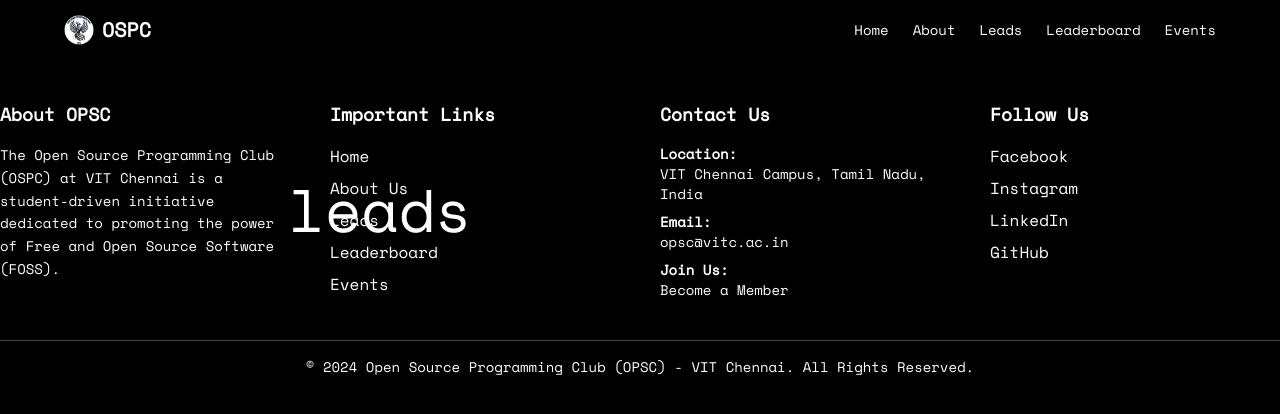
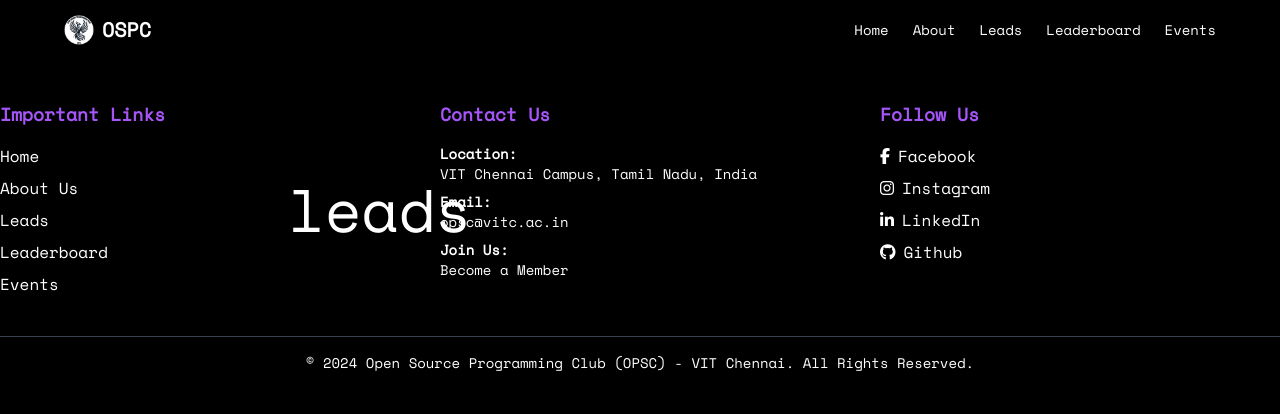
Before and after one commit to OSPC-VITC/ospc-website, a Next.js app: page /leads in a window 1280 px wide. Shown: the top 414 px of the page. Built offline with nearby package versions, Linux system fonts and the light colour scheme.

Commit message:
added icons

```diff
--- a/components/Footer.tsx
+++ b/components/Footer.tsx
@@ -1,20 +1,13 @@
 import React from "react";
+import '@fortawesome/fontawesome-free/css/all.min.css';
 
 const Footer = () => {
   return (
     <footer className="bg-black-900 text-white py-10">
-      <section className="container mx-auto grid grid-cols-1 md:grid-cols-4 gap-10">
-
-        <div className="company-info">
-          <h3 className="text-lg font-semibold mb-4">About OPSC</h3>
-          <p className="text-sm leading-relaxed">
-            The Open Source Programming Club (OSPC) at VIT Chennai is a student-driven initiative dedicated to promoting the power of Free and Open Source Software (FOSS).
-          </p>
-        </div>
-
+      <section className="container mx-auto grid grid-cols-1 md:grid-cols-3 gap-10">
 
         <div>
-          <h3 className="text-lg font-semibold mb-4">Important Links</h3>
+          <h3 className="text-lg font-semibold mb-4 text-[#a655f8]" >Important Links</h3>
           <ul className="space-y-2">
             <li>
               <button className="hover:text-yellow-500 transition-colors">
@@ -46,7 +39,7 @@
 
 
         <div>
-          <h3 className="text-lg font-semibold mb-4">Contact Us</h3>
+          <h3 className="text-lg font-semibold mb-4 text-[#a655f8]">Contact Us</h3>
           <ul className="space-y-2 text-sm">
             <li>
               <strong>Location:</strong> <br />
@@ -77,16 +70,16 @@
 
 
         <div>
-          <h3 className="text-lg font-semibold mb-4">Follow Us</h3>
+          <h3 className="text-lg font-semibold mb-4 text-[#a655f8]">Follow Us</h3>
           <ul className="space-y-2">
             <li>
               <a
                 href="https://www.facebook.com"
                 target="_blank"
                 rel="noopener noreferrer"
-                className="hover:text-yellow-500 transition-colors"
+                className="flex items-center gap-2 hover:text-yellow-500 transition-colors"
               >
-                Facebook
+                <i className="fab fa-facebook-f"></i> Facebook
               </a>
             </li>
             <li>
@@ -94,9 +87,9 @@
                 href="https://www.instagram.com"
                 target="_blank"
                 rel="noopener noreferrer"
-                className="hover:text-yellow-500 transition-colors"
+                className="flex items-center gap-2 hover:text-yellow-500 transition-colors"
               >
-                Instagram
+                <i className="fab fa-instagram"></i> Instagram
               </a>
             </li>
             <li>
@@ -104,19 +97,19 @@
                 href="https://www.linkedin.com"
                 target="_blank"
                 rel="noopener noreferrer"
-                className="hover:text-yellow-500 transition-colors"
+                className="flex items-center gap-2 hover:text-yellow-500 transition-colors"
               >
-                LinkedIn
+                <i className="fab fa-linkedin-in"></i> LinkedIn
               </a>
             </li>
             <li>
               <a
-                href="https://www.github.com"
+                href="https://github.com"
                 target="_blank"
                 rel="noopener noreferrer"
-                className="hover:text-yellow-500 transition-colors"
+                className="flex items-center gap-2 hover:text-yellow-500 transition-colors"
               >
-                GitHub
+                <i className="fab fa-github"></i> Github
               </a>
             </li>
           </ul>
--- a/package.json
+++ b/package.json
@@ -9,6 +9,7 @@
     "lint": "next lint"
   },
   "dependencies": {
+    "@fortawesome/fontawesome-free": "^6.7.2",
     "@react-three/fiber": "^8.1.4",
     "@splinetool/react-spline": "^4.0.0",
     "framer-motion": "^11.11.10",
```
Also changed, not shown: 1 other file (tests, documents, lock files or other folders).
